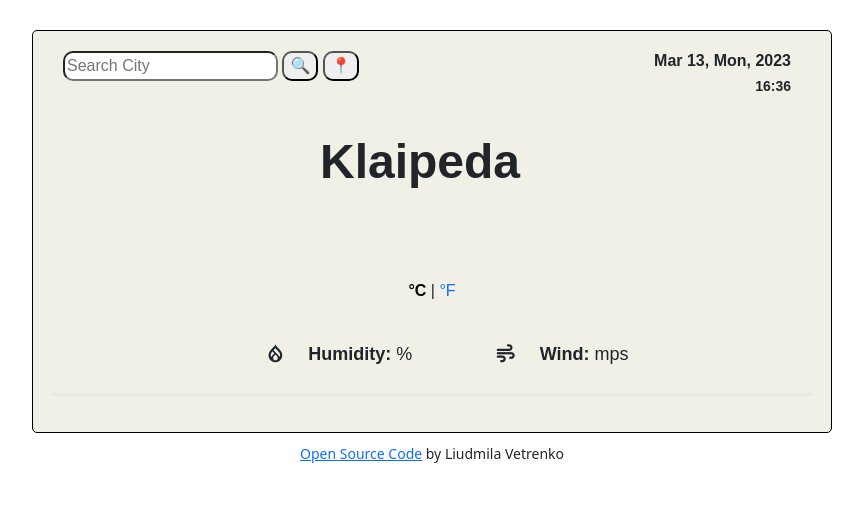
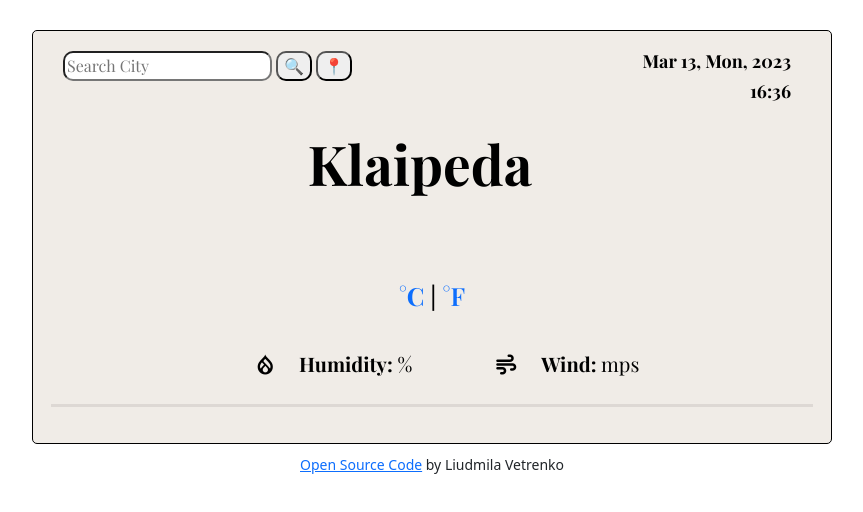
Before and after one commit to DreamerSaga/Weather-app, a plain HTML site: page index.html in a window 1280 px wide. Shown: the whole page, without its empty margins (208-1071 px from the left). Drawn offline with nearby package versions, Linux system fonts and the light colour scheme; no server answers; a web font is replaced by a local one.

Commit message:
id changes+some css

```diff
--- a/index.html
+++ b/index.html
@@ -22,6 +22,14 @@
       crossorigin="anonymous"
     ></script>
     <script src="https://cdn.jsdelivr.net/npm/axios@1.1.2/dist/axios.min.js"></script>
+    <link rel="preconnect" href="https://fonts.googleapis.com">
+    <link rel="preconnect" href="https://fonts.gstatic.com" crossorigin>
+    <link href="https://fonts.googleapis.com/css2?family=Playfair+Display:ital,wght@0,400;0,500;0,600;0,700;1,500;1,600&display=swap" rel="stylesheet">
+    <link rel="preconnect" href="https://fonts.googleapis.com">
+    <link rel="preconnect" href="https://fonts.gstatic.com" crossorigin>
+    <link href="https://fonts.googleapis.com/css2?family=Poppins:ital,wght@0,400;0,500;0,600;0,700;0,800;1,500;1,700&display=swap" rel="stylesheet">
+
+
   </head>
   <body>
     <div class="container" id="wrapper">
@@ -64,7 +72,7 @@
    </div>
 
 <div>
-  <ul class="details">
+  <ul class="details" id="details">
     <li>
     <i class="fa-brands fa-drupal"></i>
     <strong> Humidity: </strong><span id="humidity"></span> %</li>
@@ -75,7 +83,7 @@
   </ul>
 </div>
 
-<hr style="height:3px;border:none;background-color:rgb(218, 207, 207);">
+<hr style="height:3px;border:none;background-color:rgb(164, 156, 156);">
 
 <div class="weather-forecast" id="forecast">
 
--- a/style.css
+++ b/style.css
@@ -6,10 +6,11 @@
   padding: 20px 30px 20px 30px;
   border: 1px solid black;
   border-radius: 5px;
-  background: rgb(240, 240, 231);
-  font-family: "Josefin Sans", sans-serif;
+  background: rgb(240, 236, 231);
+  font-family: "Playfair Display", serif;
   background-size: cover;
   text-align: justify;
+  color: black;
 }
 
 #weather-today {
@@ -19,11 +20,12 @@ input {
   border-radius: 10px;
 }
 #location {
-  margin-top: 30px;
+  margin-top: 20px;
 }
 #city {
-  font-size: 48px;
-  font-weight: 700;
+  font-size: 55px;
+  font-weight: 800;
+  /* color: black; */
 }
 h2 {
   text-align: center;
@@ -34,37 +36,47 @@ h5 {
   padding-right: 20px;
 }
 #date {
-  font-size: 16px;
+  font-size: 18px;
   text-align: right;
   margin-right: -10px;
-  font-weight: 600;
+  font-weight: 800;
+  /* color: black; */
 }
 #time {
-  font-size: 14px;
+  font-size: 18px;
   text-align: right;
   margin-right: -10px;
-  font-weight: 600;
+  font-weight: 800;
+  /* color: black; */
 }
 #current-icon {
   padding-top: 20px;
   text-align: center;
 }
 #temperature {
-  font-size: 60px;
-  font-weight: 700;
-
+  font-size: 65px;
+  font-weight: 900;
   text-align: center;
+  /* color: black; */
+}
+#units {
+  font-size: 25px;
+  font-weight: 600;
+  /* color: black; */
 }
 #description {
-  font-size: 18px;
-  margin-top: 5px;
+  font-size: 20px;
+  font-weight: 700;
+  margin-top: -5px;
   text-transform: capitalize;
   text-align: center;
+  /* color: black; */
 }
 .details {
   text-align: center;
   margin-bottom: 25px;
   margin-top: 20px;
+  color: black;
 }
 
 li i {
@@ -75,28 +87,29 @@ ul {
 }
 li {
   padding-top: 40px;
-  font-size: 18px;
+  font-size: 20px;
   display: inline;
   margin: 0 40px 0;
 }
 #forecast {
   text-align: center;
-  background-color: rgba(190, 186, 186, 0.874);
+  background-color: rgba(178, 175, 175, 0.577);
   backdrop-filter: blur(0.2px);
   color: rgb(7, 7, 7);
   border-radius: 5px;
   margin-right: 10px;
   text-align: center;
 }
+/* rgba(199, 196, 196, 0.507); */
 
 .day-1 {
-  font-size: 18px;
-  font-weight: 600;
+  font-size: 20px;
+  font-weight: 700;
   color: aliceblue;
   margin-bottom: -5px;
 }
 .temp-1 {
-  font-size: 16px;
+  font-size: 20px;
   font-weight: 600;
   margin-top: -5px;
 }
@@ -131,7 +144,7 @@ small {
   text-align: center;
 }
 .current-temp .active {
-  color: black;
+  /* color: black; */
   cursor: default;
   font-weight: 700;
 }
@@ -143,3 +156,5 @@ small {
   text-decoration: none;
   text-align: center;
 }
+
+/*  for minus forecast box -  background-color: rgba(178, 175, 175, 0.741); */
```
